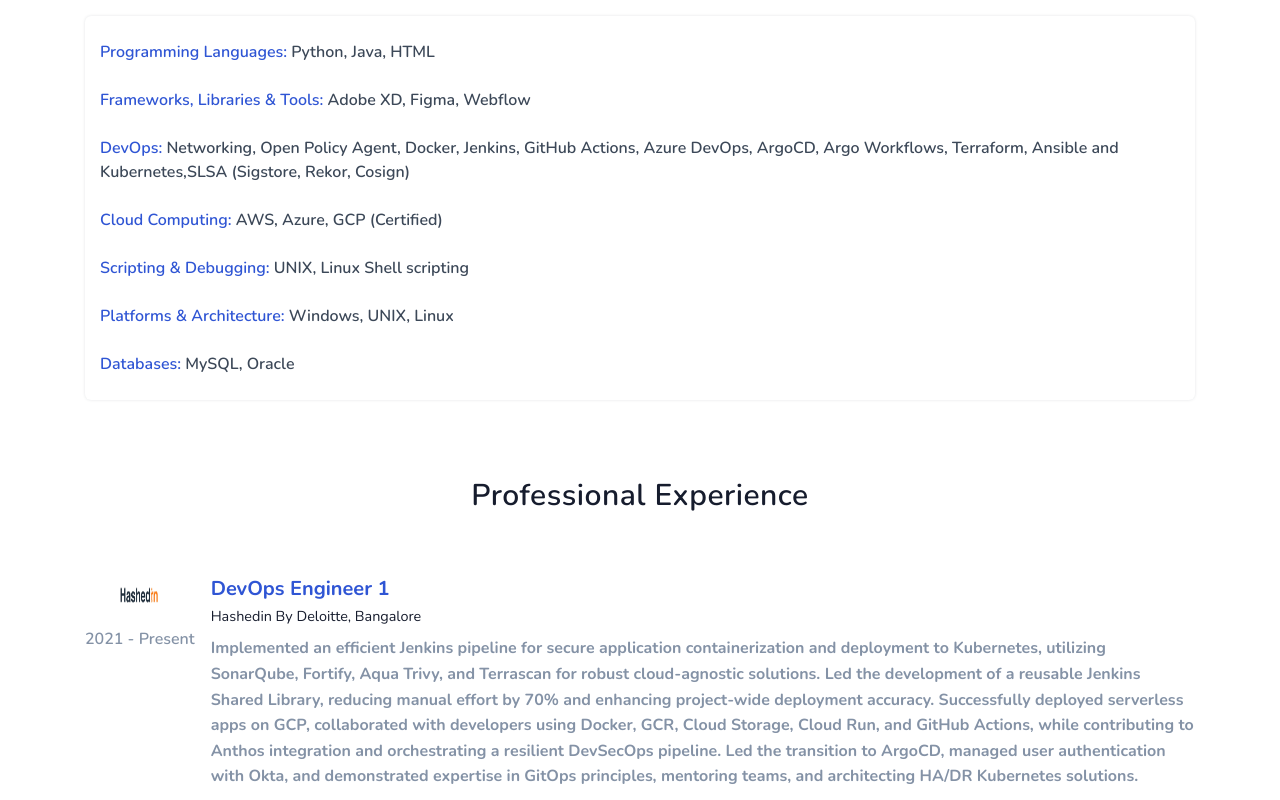
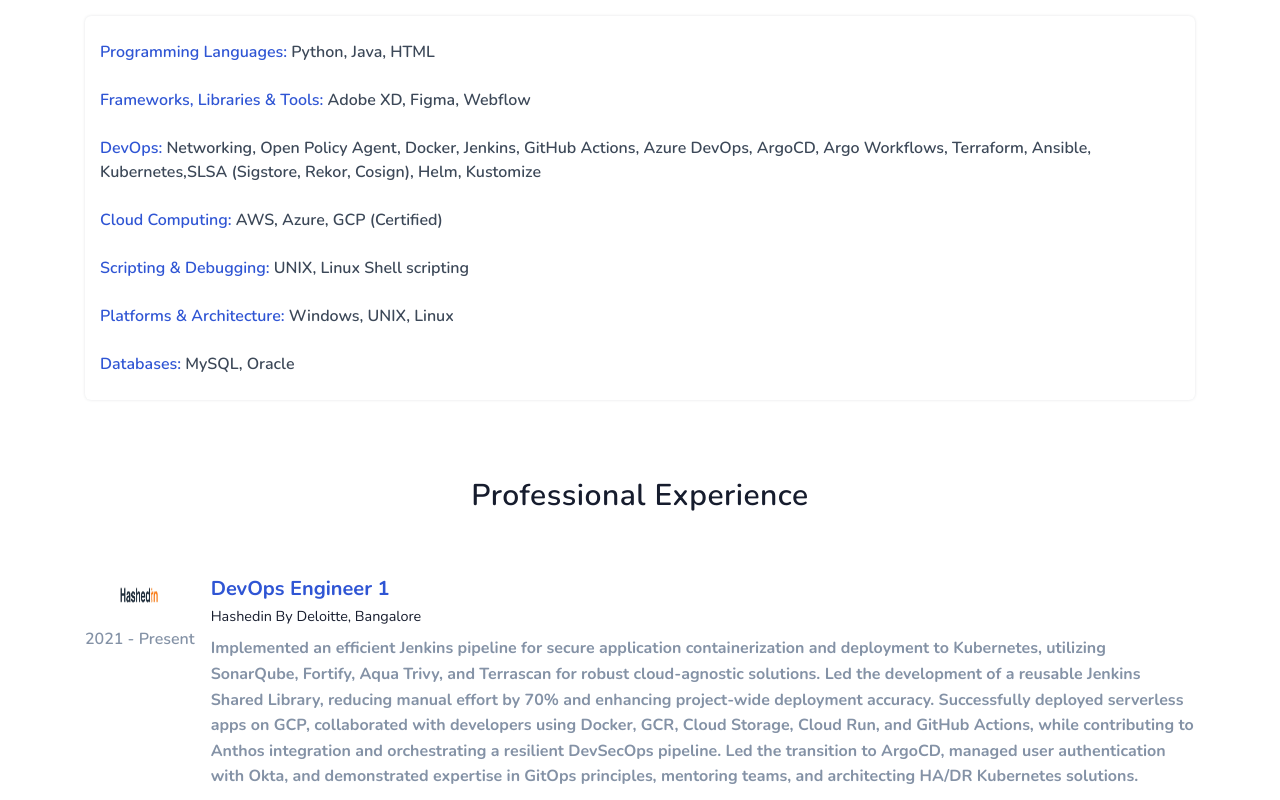
Before and after one commit to sharadhirao/sharadhirao.github.io, a plain HTML site: page index.html in a window 1280 px wide. Shown: the part 1000-1800 px from the top of the page. Drawn offline with nearby package versions, Linux system fonts and the light colour scheme.

Commit message:
Added Skill

```diff
--- a/index.html
+++ b/index.html
@@ -1,4 +1,4 @@
-<!-- Awards, CERTS, CLG EDU -->
+
 <!DOCTYPE html>
 <html lang="en">
   <head>
@@ -366,8 +366,8 @@
                                 <a href="javascript:void(0)" class="text-dark"
                                   >Networking, Open Policy Agent, Docker,
                                   Jenkins, GitHub Actions, Azure DevOps, ArgoCD,
-                                  Argo Workflows, Terraform, Ansible and
-                                  Kubernetes,SLSA (Sigstore, Rekor, Cosign)</a
+                                  Argo Workflows, Terraform, Ansible,
+                                  Kubernetes,SLSA (Sigstore, Rekor, Cosign), Helm, Kustomize</a
                                 >
                               </h6>
                             </div>
```
